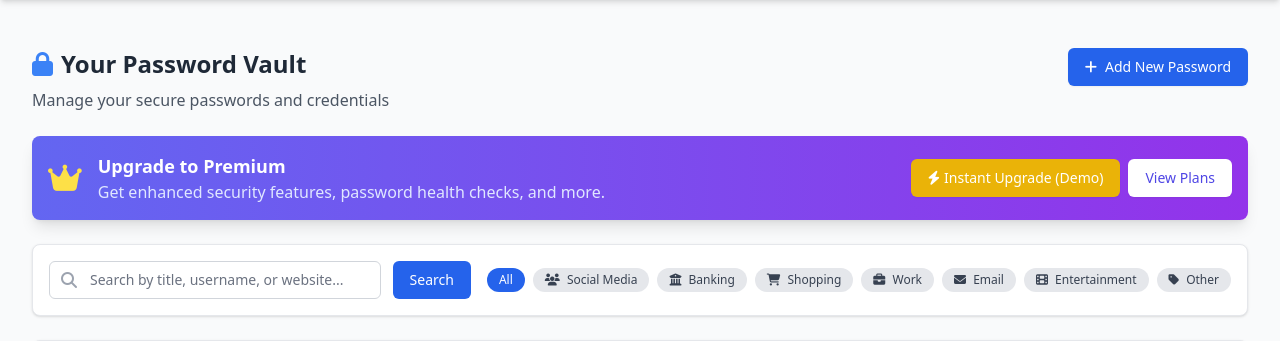
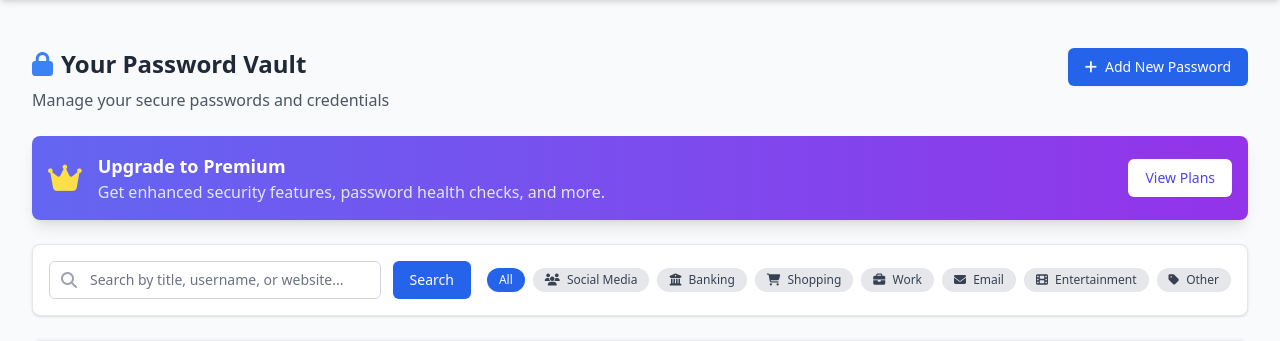
Before and after one commit to hxviihxxck/Trustra, a Flask app: page /dashboard in a window 1280 px wide. Shown: the part 64-405 px from the top of the page. Run offline with Flask 3, Linux system fonts and the light colour scheme; the visitor is signed in with stand-in values (Sample User, id 1); data that the repository does not hold is empty; some libraries are stand-ins or nearby versions.

Commit message:
Remove temporary feature that allowed immediate access to premium features
Removes the `/demo-upgrade-premium` route and related UI elements from `routes.py` and `templates/dashboard.html`.

Replit-Commit-Author: Agent
Replit-Commit-Session-Id: c424f8fa-27e8-4d95-9c69-c8446b67b617
Replit-Commit-Screenshot-Url: https://storage.googleapis.com/screenshot-production-us-central1/7680f08e-5d88-4f7d-a27c-555d6f1d0765/443c9d84-9c59-44d1-9e66-81c1660e58fa.jpg

```diff
--- a/routes.py
+++ b/routes.py
@@ -310,32 +310,7 @@ def internal_error(error):
 def handle_bad_request(error):
     return render_template('error.html', error_code=400, error_message="Bad request"), 400
 
-# Demo route for upgrading to premium (for demonstration purposes only)
-@app.route('/demo-upgrade-premium', methods=['GET', 'POST'])
-@login_required
-def demo_upgrade_premium():
-    """Upgrade current user to premium for demonstration purposes"""
-    from datetime import datetime, timedelta
 
-    try:
-        # Set premium status
-        current_user.is_premium = True
-        current_user.subscription_status = 'active'
-        current_user.subscription_end_date = datetime.utcnow() + timedelta(days=365)  # Set to expire in 1 year
-
-        # Set a placeholder subscription ID
-        if not current_user.subscription_id:
-            current_user.subscription_id = f"demo_sub_{datetime.utcnow().strftime('%Y%m%d%H%M%S')}"
-
-        db.session.commit()
-
-        flash('Your account has been upgraded to premium for demonstration purposes!', 'success')
-        return redirect(url_for('subscription.premium_features'))
-    except Exception as e:
-        db.session.rollback()
-        logging.error(f"Demo premium upgrade error: {str(e)}")
-        flash('An error occurred while upgrading your account. Please try again.', 'danger')
-        return redirect(url_for('dashboard'))
 
 # Admin dashboard (protected route)
 @app.route('/admin-dashboard')
--- a/templates/dashboard.html
+++ b/templates/dashboard.html
@@ -44,9 +44,6 @@
                 </div>
             </div>
             <div class="flex gap-2">
-                <a href="{{ url_for('demo_upgrade_premium') }}" class="inline-flex items-center px-4 py-2 border border-transparent text-sm font-medium rounded-md shadow-sm text-white bg-yellow-500 hover:bg-yellow-600 focus:outline-none focus:ring-2 focus:ring-offset-2 focus:ring-yellow-500 transition">
-                    <i class="fas fa-bolt mr-1"></i> Instant Upgrade (Demo)
-                </a>
                 <a href="{{ url_for('subscription.plans') }}" class="inline-flex items-center px-4 py-2 border border-transparent text-sm font-medium rounded-md shadow-sm text-indigo-600 bg-white hover:bg-indigo-50 focus:outline-none focus:ring-2 focus:ring-offset-2 focus:ring-indigo-500 transition">
                     View Plans
                 </a>
```
